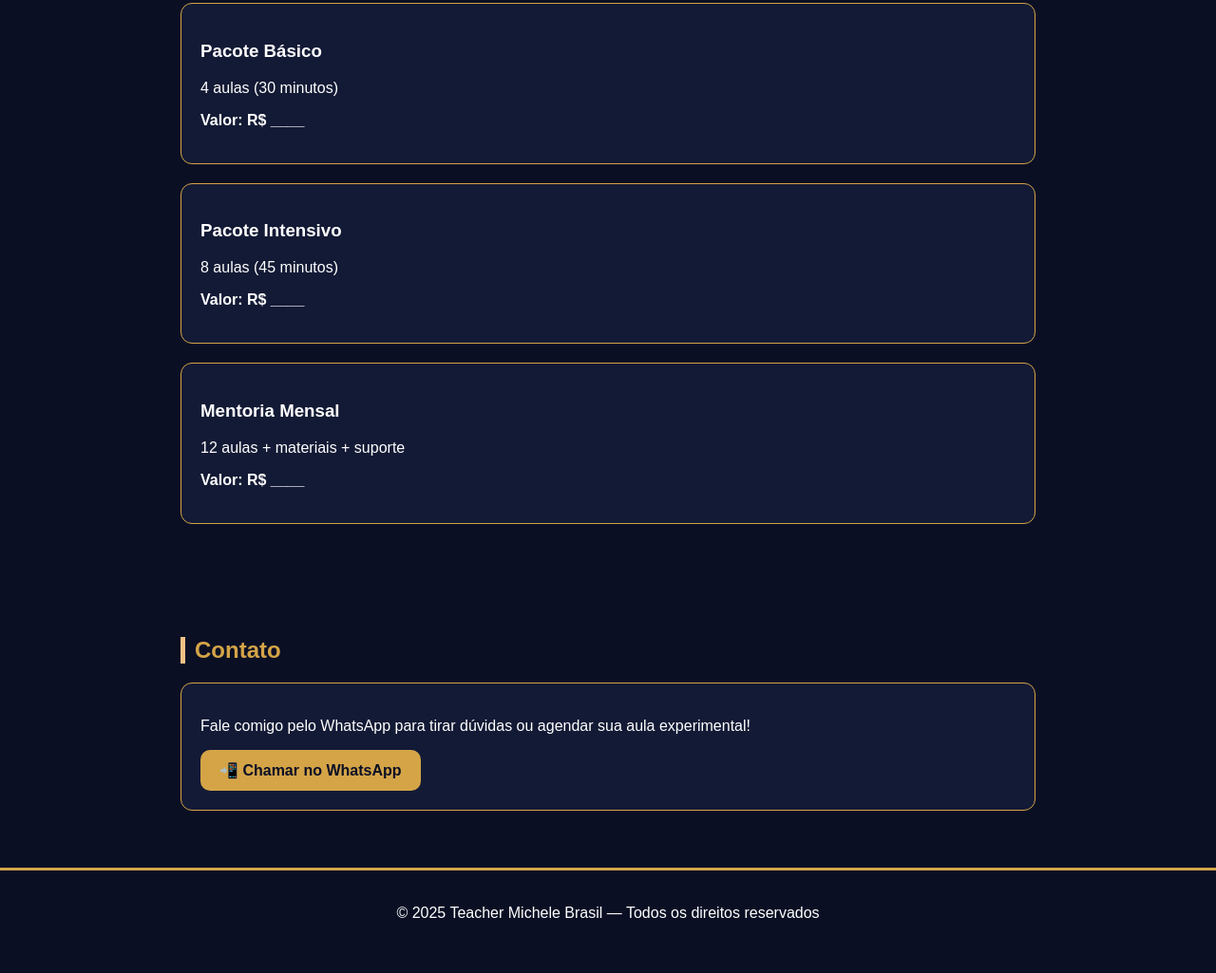
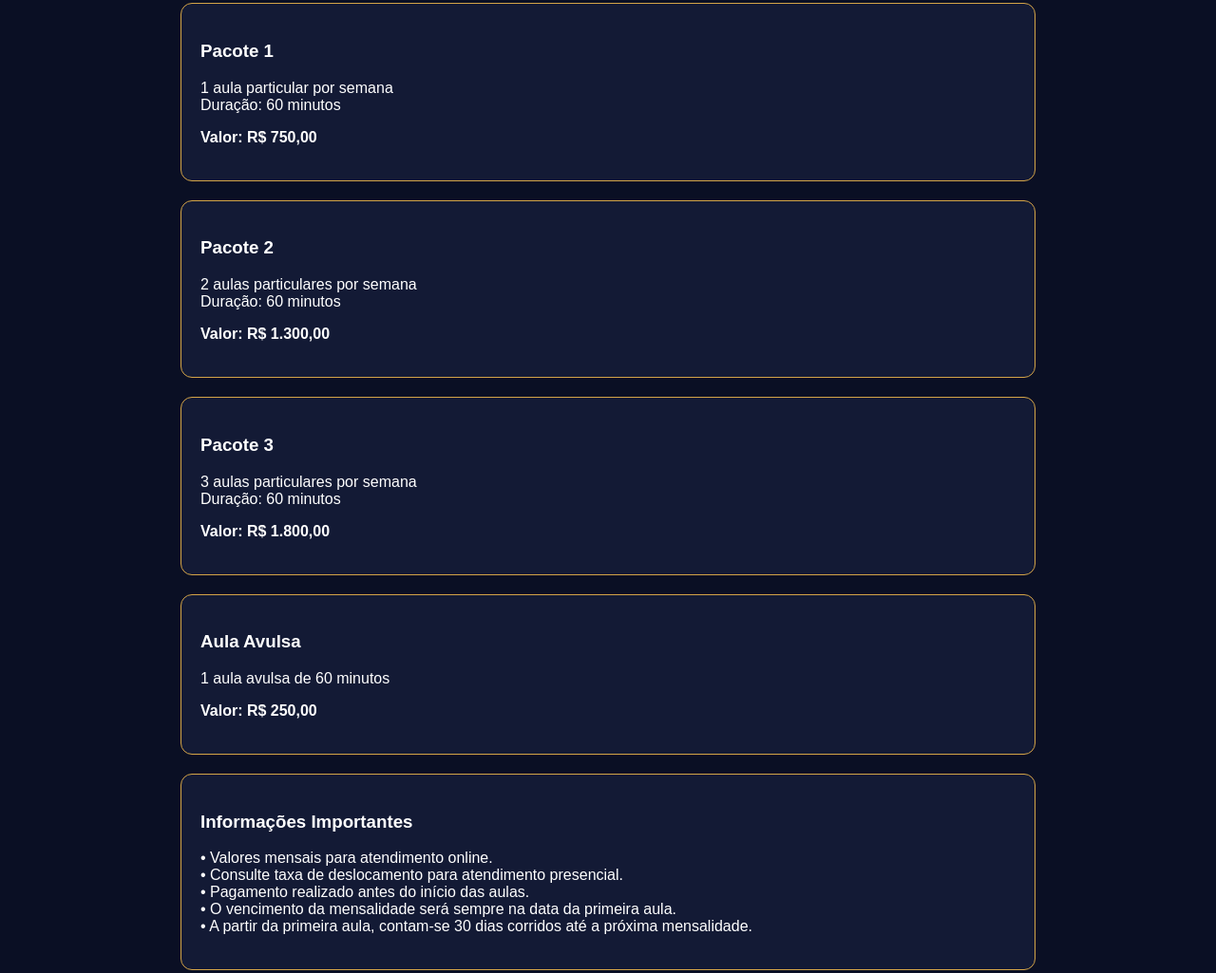
Before and after one commit to teachermichelebrasil/teachermichelebrasil, a plain HTML site: page index.html in a window 1280 px wide. Shown: the part 600-1625 px from the top of the page at 95% size. Drawn offline with Linux system fonts and the light colour scheme.

Commit message:
Update index.html

```diff
--- a/index.html
+++ b/index.html
@@ -79,21 +79,36 @@
     <h2>Pacotes e Valores</h2>
 
     <div class="card">
-      <h3>Pacote Básico</h3>
-      <p>4 aulas (30 minutos)</p>
-      <p><strong>Valor: R$ ____</strong></p>
+      <h3>Pacote 1</h3>
+      <p>1 aula particular por semana<br>Duração: 60 minutos</p>
+      <p><strong>Valor: R$ 750,00</strong></p>
     </div>
 
     <div class="card">
-      <h3>Pacote Intensivo</h3>
-      <p>8 aulas (45 minutos)</p>
-      <p><strong>Valor: R$ ____</strong></p>
+      <h3>Pacote 2</h3>
+      <p>2 aulas particulares por semana<br>Duração: 60 minutos</p>
+      <p><strong>Valor: R$ 1.300,00</strong></p>
     </div>
 
     <div class="card">
-      <h3>Mentoria Mensal</h3>
-      <p>12 aulas + materiais + suporte</p>
-      <p><strong>Valor: R$ ____</strong></p>
+      <h3>Pacote 3</h3>
+      <p>3 aulas particulares por semana<br>Duração: 60 minutos</p>
+      <p><strong>Valor: R$ 1.800,00</strong></p>
+    </div>
+
+    <div class="card">
+      <h3>Aula Avulsa</h3>
+      <p>1 aula avulsa de 60 minutos</p>
+      <p><strong>Valor: R$ 250,00</strong></p>
+    </div>
+
+    <div class="card">
+      <h3>Informações Importantes</h3>
+      <p>• Valores mensais para atendimento online.<br>
+         • Consulte taxa de deslocamento para atendimento presencial.<br>
+         • Pagamento realizado antes do início das aulas.<br>
+         • O vencimento da mensalidade será sempre na data da primeira aula.<br>
+         • A partir da primeira aula, contam-se 30 dias corridos até a próxima mensalidade.</p>
     </div>
   </section>
 
```
